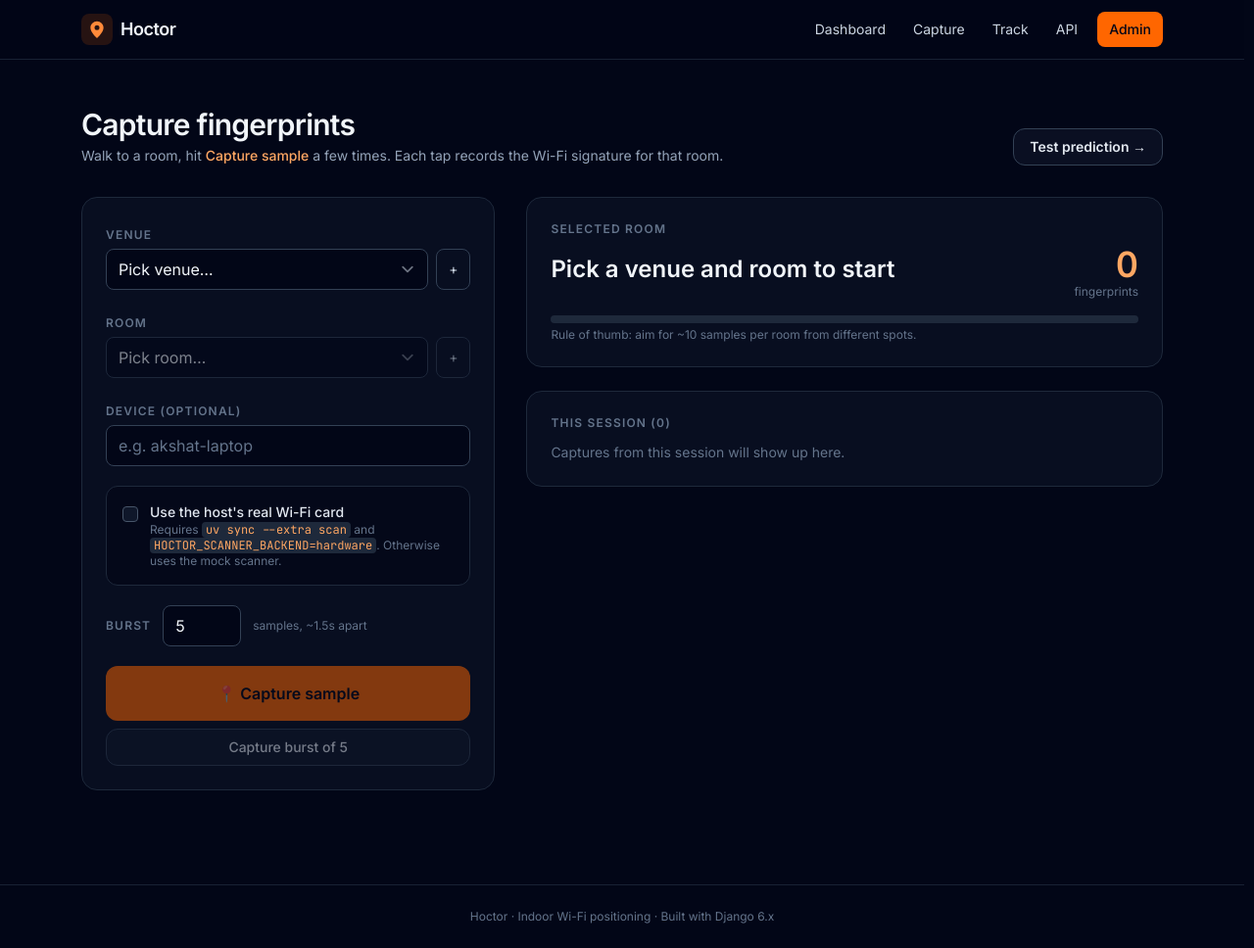
After one commit to Akshat-Pandey16/Hoctor, a Django app: page /capture/ in a window 1280 px wide. The commit adds this page. Shown: the whole page at 98% size. Run offline with Django 5.2, Linux system fonts and the light colour scheme; tables that the repository leaves empty hold one stand-in row (values such as "Sample post"); some libraries are stand-ins or nearby versions.

Commit message:
Add capture functionality for Wi-Fi fingerprints and update related serializers, views, and URLs

```diff
--- a/hoctor/tracking/urls.py
+++ b/hoctor/tracking/urls.py
@@ -3,11 +3,13 @@ from __future__ import annotations
 from django.urls import path
 
 from .views import (
+    CaptureView,
     DeviceDetailView,
     DeviceListView,
     FingerprintDetailView,
     FingerprintListView,
     HealthView,
+    RoomStatsView,
     ScanDetailView,
     ScanListView,
 )
@@ -22,4 +24,10 @@ urlpatterns = [
     path("fingerprints/<int:pk>/", FingerprintDetailView.as_view(), name="fingerprint-detail"),
     path("scans/", ScanListView.as_view(), name="scan-list"),
     path("scans/<int:pk>/", ScanDetailView.as_view(), name="scan-detail"),
+    path("capture/", CaptureView.as_view(), name="capture"),
+    path(
+        "venues/<slug:venue_slug>/rooms/<slug:room_slug>/stats/",
+        RoomStatsView.as_view(),
+        name="room-stats",
+    ),
 ]
--- /dev/null
+++ b/hoctor/web/templates/web/capture.html
@@ -0,0 +1,251 @@
+{% extends 'base.html' %}
+{% block title %}Capture — Hoctor{% endblock %}
+
+{% block content %}
+<div class="mb-8 flex flex-wrap items-end justify-between gap-3">
+  <div>
+    <h1 class="text-3xl font-semibold tracking-tight">Capture fingerprints</h1>
+    <p class="mt-1 text-sm text-slate-400">Walk to a room, hit <span class="font-medium text-brand-300">Capture sample</span> a few times. Each tap records the Wi-Fi signature for that room.</p>
+  </div>
+  <a href="{% url 'web:track' %}" class="rounded-xl border border-slate-700 bg-slate-900/60 px-4 py-2 text-sm font-semibold text-slate-200 hover:border-brand-400 hover:text-brand-300">Test prediction →</a>
+</div>
+
+<div x-data="hoctorCapture()" x-init="init()" class="grid gap-8 lg:grid-cols-5">
+  <section class="lg:col-span-2 space-y-5 rounded-2xl border border-slate-800 bg-slate-900/50 p-6 lg:sticky lg:top-20 self-start">
+    <div>
+      <label class="text-xs font-semibold uppercase tracking-widest text-slate-500">Venue</label>
+      <div class="mt-1 flex gap-2">
+        <select x-model="venue" @change="onVenueChange()" class="flex-1 rounded-lg border-slate-700 bg-slate-950 text-slate-100 focus:border-brand-400 focus:ring-brand-400">
+          <option value="">Pick venue…</option>
+          <template x-for="v in venues" :key="v.slug"><option :value="v.slug" x-text="v.name"></option></template>
+        </select>
+        <button type="button" @click="newVenue()" class="rounded-lg border border-slate-700 px-3 text-sm text-slate-300 hover:border-brand-400 hover:text-brand-300" title="Create venue">+</button>
+      </div>
+    </div>
+
+    <div>
+      <label class="text-xs font-semibold uppercase tracking-widest text-slate-500">Room</label>
+      <div class="mt-1 flex gap-2">
+        <select x-model="room" @change="loadStats()" :disabled="!venue" class="flex-1 rounded-lg border-slate-700 bg-slate-950 text-slate-100 focus:border-brand-400 focus:ring-brand-400 disabled:opacity-50">
+          <option value="">Pick room…</option>
+          <template x-for="r in currentRooms()" :key="r.slug"><option :value="r.slug" x-text="r.name"></option></template>
+        </select>
+        <button type="button" @click="newRoom()" :disabled="!venue" class="rounded-lg border border-slate-700 px-3 text-sm text-slate-300 hover:border-brand-400 hover:text-brand-300 disabled:opacity-50" title="Create room">+</button>
+      </div>
+    </div>
+
+    <div>
+      <label class="text-xs font-semibold uppercase tracking-widest text-slate-500">Device (optional)</label>
+      <input list="devices" x-model="device" placeholder="e.g. akshat-laptop" class="mt-1 w-full rounded-lg border-slate-700 bg-slate-950 text-slate-100 placeholder-slate-500 focus:border-brand-400 focus:ring-brand-400" />
+      <datalist id="devices">{% for d in devices %}<option value="{{ d.name }}"></option>{% endfor %}</datalist>
+    </div>
+
+    <div class="rounded-xl border border-slate-800 bg-slate-950/60 p-4">
+      <label class="flex items-start gap-3 text-sm">
+        <input type="checkbox" x-model="useHardware" class="mt-1 rounded border-slate-600 bg-slate-900 text-brand-500 focus:ring-brand-400" />
+        <span>
+          <span class="font-medium text-slate-200">Use the host's real Wi-Fi card</span>
+          <span class="block text-xs text-slate-500">Requires <code class="rounded bg-slate-800 px-1 text-brand-300">uv sync --extra scan</code> and <code class="rounded bg-slate-800 px-1 text-brand-300">HOCTOR_SCANNER_BACKEND=hardware</code>. Otherwise uses the mock scanner.</span>
+        </span>
+      </label>
+    </div>
+
+    <div class="flex items-center gap-3">
+      <label class="text-xs font-semibold uppercase tracking-widest text-slate-500">Burst</label>
+      <input type="number" min="1" max="20" x-model.number="burst" class="w-20 rounded-lg border-slate-700 bg-slate-950 text-slate-100 focus:border-brand-400 focus:ring-brand-400" />
+      <span class="text-xs text-slate-500">samples, ~1.5s apart</span>
+    </div>
+
+    <div class="space-y-2">
+      <button type="button" @click="captureOne()" :disabled="!canCapture || busy" class="w-full rounded-xl bg-brand-500 px-4 py-4 text-base font-semibold text-slate-950 transition hover:bg-brand-400 disabled:cursor-not-allowed disabled:opacity-50">
+        <span x-show="!busy">📍 Capture sample</span>
+        <span x-show="busy && burstRemaining === 0">Capturing…</span>
+        <span x-show="busy && burstRemaining > 0" x-text="`Burst ${burst - burstRemaining + 1}/${burst}`"></span>
+      </button>
+      <button type="button" @click="captureBurst()" :disabled="!canCapture || busy" class="w-full rounded-xl border border-slate-700 bg-slate-900 px-4 py-2 text-sm font-medium text-slate-200 hover:border-brand-400 hover:text-brand-300 disabled:cursor-not-allowed disabled:opacity-50">
+        Capture burst of <span x-text="burst"></span>
+      </button>
+    </div>
+
+    <p x-show="error" x-text="error" class="rounded-lg bg-rose-500/10 px-3 py-2 text-sm text-rose-300"></p>
+  </section>
+
+  <section class="lg:col-span-3 space-y-6">
+    <div class="rounded-2xl border border-slate-800 bg-slate-900/50 p-6">
+      <p class="text-xs font-semibold uppercase tracking-widest text-slate-500">Selected room</p>
+      <div class="mt-2 flex items-baseline justify-between gap-4">
+        <div>
+          <p class="text-2xl font-semibold" x-text="selectedRoomLabel() || 'Pick a venue and room to start'"></p>
+          <p class="text-sm text-slate-400" x-show="stats.last_captured_at" x-text="`Last sample ${timeAgo(stats.last_captured_at)} ago`"></p>
+          <p class="text-sm text-slate-500" x-show="!stats.last_captured_at && room">No samples yet for this room.</p>
+        </div>
+        <div class="text-right">
+          <p class="text-4xl font-semibold tabular-nums text-brand-300" x-text="stats.fingerprint_count ?? 0"></p>
+          <p class="text-xs text-slate-500">fingerprints</p>
+        </div>
+      </div>
+      <div class="mt-4 h-2 overflow-hidden rounded-full bg-slate-800">
+        <div class="h-full bg-brand-500 transition-all" :style="`width:${Math.min((stats.fingerprint_count ?? 0) / 10, 1) * 100}%`"></div>
+      </div>
+      <p class="mt-1 text-xs text-slate-500">Rule of thumb: aim for ~10 samples per room from different spots.</p>
+    </div>
+
+    <div class="rounded-2xl border border-slate-800 bg-slate-900/50 p-6">
+      <p class="mb-3 text-xs font-semibold uppercase tracking-widest text-slate-500">This session ({{ '' }}<span x-text="captures.length"></span>)</p>
+      <div class="max-h-[400px] space-y-2 overflow-y-auto" x-show="captures.length > 0">
+        <template x-for="c in captures" :key="c.id">
+          <div class="flex items-center justify-between rounded-xl border border-slate-800 bg-slate-950/60 px-4 py-3 text-sm animate-fade-in">
+            <div>
+              <p class="font-medium text-white" x-text="c.room_label"></p>
+              <p class="text-xs text-slate-500" x-text="`${c.sample_count} APs · ${timeAgo(c.captured_at)} ago`"></p>
+            </div>
+            <span class="rounded bg-emerald-500/10 px-2 py-0.5 text-xs text-emerald-300">saved</span>
+          </div>
+        </template>
+      </div>
+      <p x-show="captures.length === 0" class="text-sm text-slate-500">Captures from this session will show up here.</p>
+    </div>
+  </section>
+</div>
+
+<script>
+  function hoctorCapture() {
+    const csrfToken = '{{ csrf_token }}';
+    const venuesPayload = {{ venues_json|default:'[]'|safe }};
+    return {
+      venues: venuesPayload,
+      venue: '',
+      room: '',
+      device: '',
+      useHardware: false,
+      burst: 5,
+      burstRemaining: 0,
+      busy: false,
+      error: null,
+      stats: { fingerprint_count: 0, last_captured_at: null },
+      captures: [],
+
+      async init() {
+        if (!this.venues.length) {
+          const res = await fetch('/api/v1/venues/');
+          this.venues = await res.json();
+          for (const v of this.venues) {
+            const r = await fetch(`/api/v1/venues/${v.slug}/rooms/`);
+            v.rooms = await r.json();
+          }
+        }
+      },
+      currentRooms() {
+        const v = this.venues.find(x => x.slug === this.venue);
+        return v ? (v.rooms || []) : [];
+      },
+      selectedRoomLabel() {
+        const v = this.venues.find(x => x.slug === this.venue);
+        if (!v) return '';
+        const r = (v.rooms || []).find(x => x.slug === this.room);
+        if (!r) return `${v.name} — pick a room`;
+        return `${v.name} · ${r.name}`;
+      },
+      get canCapture() { return this.venue && this.room; },
+      onVenueChange() { this.room = ''; this.stats = { fingerprint_count: 0, last_captured_at: null }; },
+      async loadStats() {
+        if (!this.venue || !this.room) return;
+        const res = await fetch(`/api/v1/venues/${this.venue}/rooms/${this.room}/stats/`);
+        if (res.ok) this.stats = await res.json();
+      },
+      async newVenue() {
+        const name = prompt('Venue name (e.g. My Home)');
+        if (!name) return;
+        const res = await fetch('/api/v1/venues/', {
+          method: 'POST',
+          headers: { 'Content-Type': 'application/json', 'X-CSRFToken': csrfToken },
+          body: JSON.stringify({ name }),
+        });
+        if (!res.ok) { this.error = 'Could not create venue'; return; }
+        const v = await res.json();
+        v.rooms = [];
+        this.venues.push(v);
+        this.venue = v.slug;
+      },
+      async newRoom() {
+        const name = prompt('Room name (e.g. Living Room)');
+        if (!name) return;
+        const floor = parseInt(prompt('Floor (number, defaults to 0)', '0') || '0', 10);
+        const res = await fetch(`/api/v1/venues/${this.venue}/rooms/`, {
+          method: 'POST',
+          headers: { 'Content-Type': 'application/json', 'X-CSRFToken': csrfToken },
+          body: JSON.stringify({ name, floor }),
+        });
+        if (!res.ok) { this.error = 'Could not create room'; return; }
+        const r = await res.json();
+        const v = this.venues.find(x => x.slug === this.venue);
+        v.rooms = [...(v.rooms || []), r];
+        this.room = r.slug;
+        await this.loadStats();
+      },
+      async captureOne() {
+        this.error = null;
+        this.busy = true;
+        try {
+          const body = {
+            venue: this.venue,
+            room: this.room,
+            device: this.device,
+            use_scanner: this.useHardware,
+          };
+          if (!this.useHardware) body.samples = this.demoSamples();
+          const res = await fetch('/api/v1/capture/', {
+            method: 'POST',
+            headers: { 'Content-Type': 'application/json', 'X-CSRFToken': csrfToken },
+            body: JSON.stringify(body),
+          });
+          const data = await res.json();
+          if (!res.ok) { this.error = data.detail || JSON.stringify(data); return; }
+          const v = this.venues.find(x => x.slug === this.venue);
+          const r = (v.rooms || []).find(x => x.slug === this.room);
+          this.captures.unshift({
+            id: data.id,
+            room_label: `${v.name} · ${r.name}`,
+            sample_count: (data.samples || []).length,
+            captured_at: data.captured_at,
+          });
+          await this.loadStats();
+        } catch (e) {
+          this.error = e.message;
+        } finally {
+          this.busy = false;
+        }
+      },
+      async captureBurst() {
+        this.burstRemaining = this.burst;
+        for (let i = 0; i < this.burst; i++) {
+          this.burstRemaining = this.burst - i;
+          await this.captureOne();
+          if (i < this.burst - 1) await new Promise(r => setTimeout(r, 1500));
+        }
+        this.burstRemaining = 0;
+      },
+      demoSamples() {
+        const base = (this.venue + ':' + this.room).split('').reduce((a, c) => a + c.charCodeAt(0), 0);
+        const out = [];
+        for (let i = 0; i < 6; i++) {
+          const j = ((base + i * 17) % 60) - 30;
+          out.push({
+            ssid: `mock-ap-${i}`,
+            bssid: `00:11:22:33:44:${(i + 10).toString(16).padStart(2, '0')}`,
+            signal: -45 + j,
+          });
+        }
+        return out;
+      },
+      timeAgo(iso) {
+        if (!iso) return '';
+        const s = Math.floor((Date.now() - new Date(iso).getTime()) / 1000);
+        if (s < 60) return `${s}s`;
+        if (s < 3600) return `${Math.floor(s / 60)}m`;
+        return `${Math.floor(s / 3600)}h`;
+      },
+    };
+  }
+</script>
+{% endblock %}
--- a/hoctor/web/urls.py
+++ b/hoctor/web/urls.py
@@ -2,7 +2,7 @@ from __future__ import annotations
 
 from django.urls import path
 
-from .views import DashboardView, LandingView, TrackView, venue_detail
+from .views import CaptureView, DashboardView, LandingView, TrackView, venue_detail
 
 app_name = "web"
 
@@ -10,5 +10,6 @@ urlpatterns = [
     path("", LandingView.as_view(), name="landing"),
     path("dashboard/", DashboardView.as_view(), name="dashboard"),
     path("track/", TrackView.as_view(), name="track"),
+    path("capture/", CaptureView.as_view(), name="capture"),
     path("venues/<slug:slug>/", venue_detail, name="venue-detail"),
 ]
--- a/hoctor/web/views.py
+++ b/hoctor/web/views.py
@@ -38,6 +38,16 @@ class TrackView(TemplateView):
         return ctx
 
 
+class CaptureView(TemplateView):
+    template_name = "web/capture.html"
+
+    def get_context_data(self, **kwargs):
+        ctx = super().get_context_data(**kwargs)
+        ctx["venues"] = Venue.objects.prefetch_related("rooms").order_by("name")
+        ctx["devices"] = Device.objects.order_by("name")
+        return ctx
+
+
 def venue_detail(request, slug: str):
     venue = get_object_or_404(Venue.objects.prefetch_related("rooms__fingerprints"), slug=slug)
     rooms = list(
--- a/templates/base.html
+++ b/templates/base.html
@@ -55,6 +55,7 @@
         </a>
         <nav class="flex items-center gap-1 text-sm">
           <a href="{% url 'web:dashboard' %}" class="rounded-lg px-3 py-2 text-slate-300 hover:bg-slate-800 hover:text-white transition">Dashboard</a>
+          <a href="{% url 'web:capture' %}" class="rounded-lg px-3 py-2 text-slate-300 hover:bg-slate-800 hover:text-white transition">Capture</a>
           <a href="{% url 'web:track' %}" class="rounded-lg px-3 py-2 text-slate-300 hover:bg-slate-800 hover:text-white transition">Track</a>
           <a href="/api/docs/" class="rounded-lg px-3 py-2 text-slate-300 hover:bg-slate-800 hover:text-white transition">API</a>
           <a href="/admin/" class="ml-1 rounded-lg bg-brand-500 px-3 py-2 font-medium text-slate-950 hover:bg-brand-400 transition">Admin</a>
```
Also changed, not shown: hoctor/tracking/management/commands/capture_fingerprint.py (added, +98 -0 lines), hoctor/tracking/serializers.py (+16 -0 lines), hoctor/tracking/views.py (+104 -0 lines), 1 other file.
